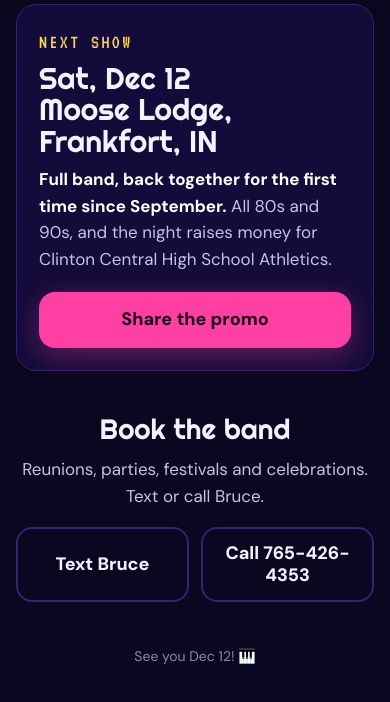
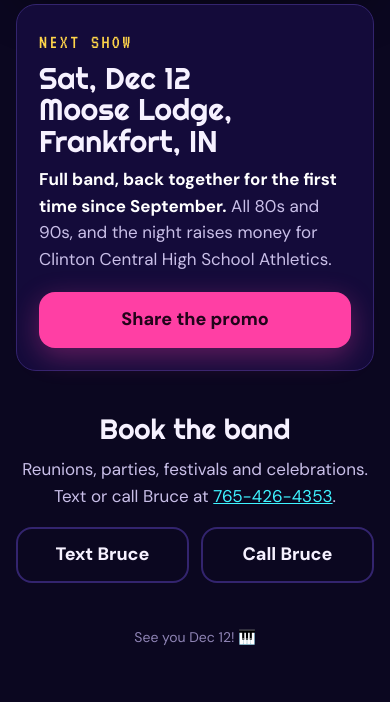
Before and after one commit to brucebarkerband/brucebarkerband.github.io, a plain HTML site: page index.html in a window 390 px wide. Shown: the part 846-1548 px from the top of the page. Drawn offline with Linux system fonts and the light colour scheme.

Commit message:
Home page: keep booking buttons on one line on small phones
Co-Authored-By: Claude Opus 5.5 <noreply@anthropic.com>

```diff
--- a/index.html
+++ b/index.html
@@ -68,10 +68,10 @@ footer{margin-top:44px;text-align:center;color:#8f84b5;font-size:14px}
 
   <section class="book">
     <h3>Book the band</h3>
-    <p>Reunions, parties, festivals and celebrations. Text or call Bruce.</p>
+    <p>Reunions, parties, festivals and celebrations. Text or call Bruce at <a href="tel:+17654264353" style="color:var(--cyan);white-space:nowrap">765-426-4353</a>.</p>
     <div class="row">
       <a class="btn alt" href="sms:+17654264353">Text Bruce</a>
-      <a class="btn alt" href="tel:+17654264353">Call 765-426-4353</a>
+      <a class="btn alt" href="tel:+17654264353">Call Bruce</a>
     </div>
   </section>
 
```
